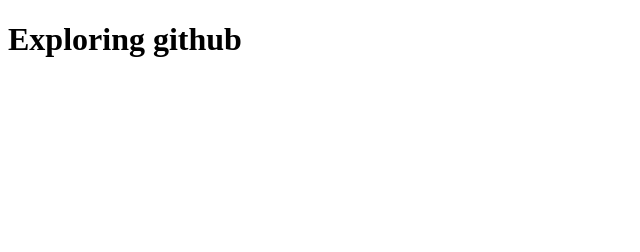
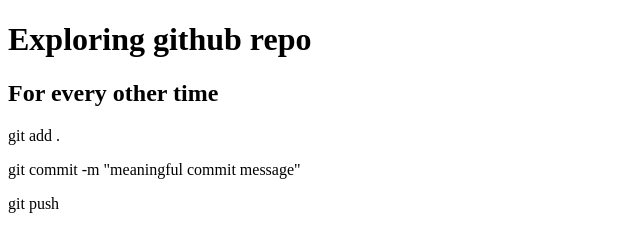
Before and after one commit to Mithila-Das/my-second-github, a plain HTML site: page index.html in a window 1280 px wide. Shown: the whole page, without its empty margins (0-640 px from the left). Drawn offline with Linux system fonts and the light colour scheme.

Commit message:
we added the commands to push changes to github

```diff
--- a/index.html
+++ b/index.html
@@ -6,6 +6,12 @@
     <title>Exploring Github</title>
 </head>
 <body>
-    <h1>Exploring github</h1>
+    <h1>Exploring github repo</h1>
+    <div>
+        <h2>For every other time</h2>
+        <p>git add .</p>
+        <p>git commit -m "meaningful commit message"</p>
+        <p>git push</p>
+    </div>
 </body>
 </html>
```
